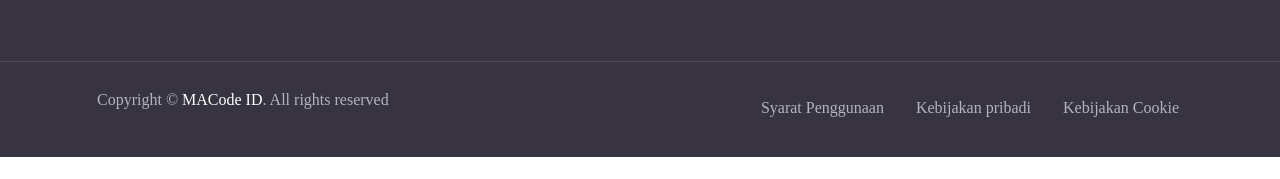
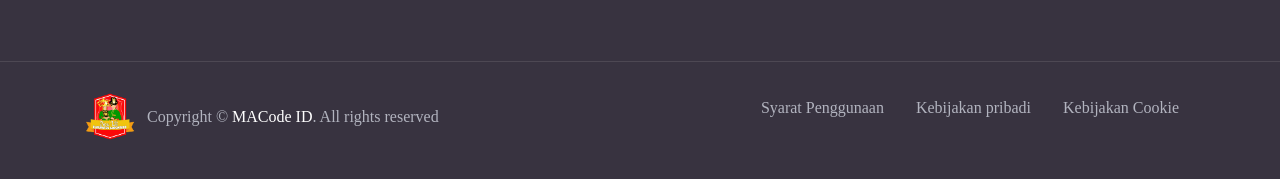
Before and after one commit to singgiproject/FrontEndNouUti, a plain HTML site: page about.html in a window 1280 px wide. Shown: the part 2134-2313 px from the top of the page. Before the commit the page ends 2291 px from the top, so only its background shows below. Drawn offline with Linux system fonts and the light colour scheme; a web font is replaced by a local one.

Commit message:
menambahkan logo pada copyright

```diff
--- a/about.html
+++ b/about.html
@@ -250,7 +250,7 @@
   <div class="container">
     <div class="row">
       <div class="col-12 col-md-6 py-2">
-        <img src="assets/favicon-light.png" alt="" width="40">
+        <img src="assets/nou-uti-gorontalo.png" alt="" width="50">
         <!-- Please don't remove or modify the credits below -->
         <p class="d-inline-block ml-2">Copyright &copy; <a href="https://www.macodeid.com/" class="fg-white fw-medium">MACode ID</a>. All rights reserved</p>
       </div>
```
Also changed, not shown: contact.html (+1 -1 lines), index.html (+1 -1 lines), updates.html (+1 -1 lines).
